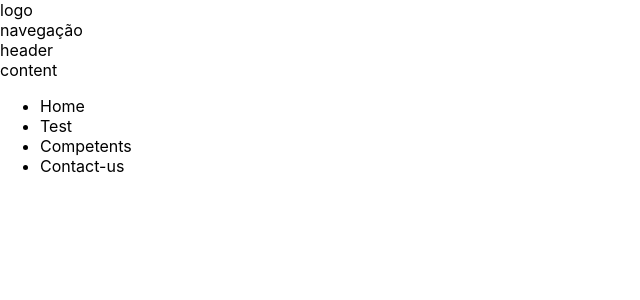
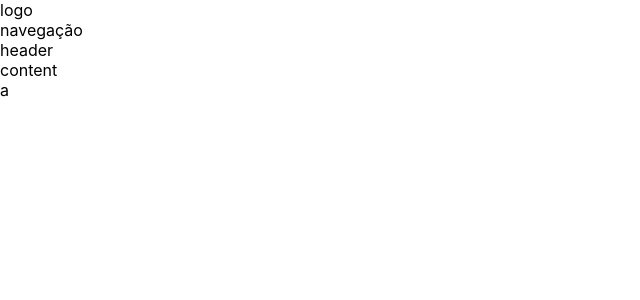
Before and after one commit to VitorOdorico/cadastroDeUsuario, a React (Create React App) app in the folder frontend/: page / in a window 1280 px wide. Shown: the top 300 px of the page, without its empty margins (0-640 px from the left). Built offline with nearby package versions, Linux system fonts and the light colour scheme.

Commit message:
init to style App

```diff
--- a/frontend/src/components/main/App.css
+++ b/frontend/src/components/main/App.css
@@ -0,0 +1,3 @@
+:root{
+    --bg-dark: #1A2F3A;
+}
--- a/frontend/src/components/teamplate/footer/footer.jsx
+++ b/frontend/src/components/teamplate/footer/footer.jsx
@@ -4,12 +4,5 @@ import React from 'react'
 
 export default  props =>
     <footer className="footer">
-        <nav className="navlist">
-            <ul>
-                <li className="links-altern">Home</li>
-                <li className="links-altern">Test</li>
-                <li className="links-altern">Competents</li>
-                <li className="links-altern">Contact-us</li>
-            </ul>
-        </nav>
+        a
     </footer>
```
